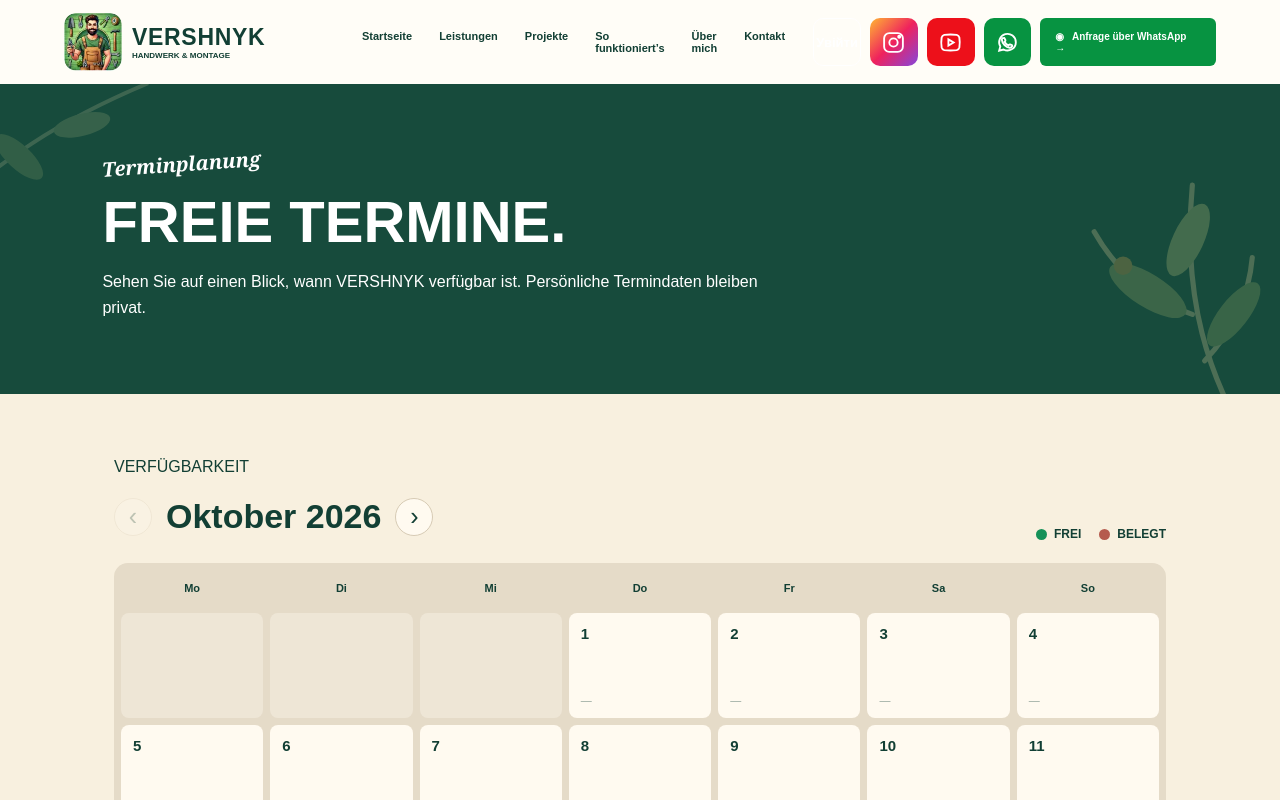
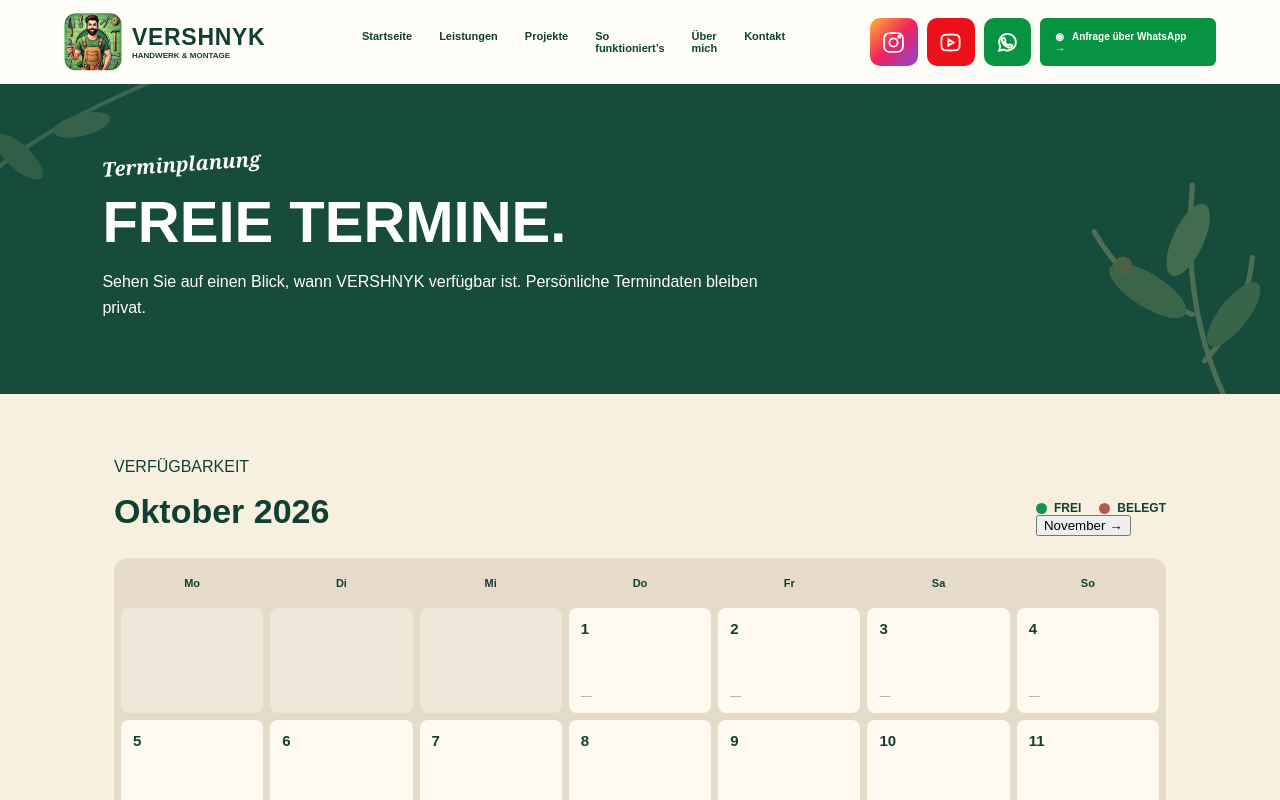
Before and after one commit to ch-ua/vershnyk-com, a Next.js app: page /kalender in a window 1280 px wide. Shown: the top 800 px of the page. Built offline with nearby package versions, Linux system fonts and the light colour scheme.

Commit message:
Add labeled previous and next month calendar navigation

```diff
--- a/src/app/kalender/page.tsx
+++ b/src/app/kalender/page.tsx
@@ -21,7 +21,7 @@ export default function Kalender(){
    <p>Sehen Sie auf einen Blick, wann VERSHNYK verfügbar ist. Persönliche Termindaten bleiben privat.</p>
   </section>
   <section className="calendarWrap">
-   <div className="calendarTop"><div><p className="eyebrow">VERFÜGBARKEIT</p><div className="monthNav"><button onClick={()=>setMonth(m=>Math.max(0,m-1))} disabled={month===0} aria-label="Vorheriger Monat">‹</button><h2>{current.name}</h2><button onClick={()=>setMonth(m=>Math.min(months.length-1,m+1))} disabled={month===months.length-1} aria-label="Nächster Monat">›</button></div></div><div className="calendarLegend"><span><i className="free"></i> FREI</span><span><i className="busy"></i> BELEGT</span></div></div>
+   <div className="calendarTop"><div><p className="eyebrow">VERFÜGBARKEIT</p><h2>{current.name}</h2></div><div className="calendarTools"><div className="calendarLegend"><span><i className="free"></i> FREI</span><span><i className="busy"></i> BELEGT</span></div><div className="monthLinks">{month>0&&<button onClick={()=>setMonth(month-1)} aria-label={"Zu "+months[month-1].name}>← {months[month-1].name.split(" ")[0]}</button>}{month<months.length-1&&<button onClick={()=>setMonth(month+1)} aria-label={"Zu "+months[month+1].name}>{months[month+1].name.split(" ")[0]} →</button>}</div></div></div>
    <div className="publicCalendar">
     {["Mo","Di","Mi","Do","Fr","Sa","So"].map(d=><b className="weekday" key={d}>{d}</b>)}
     {Array.from({length:current.offset},(_,i)=><span className="empty" key={"e"+i}/>)}
```
